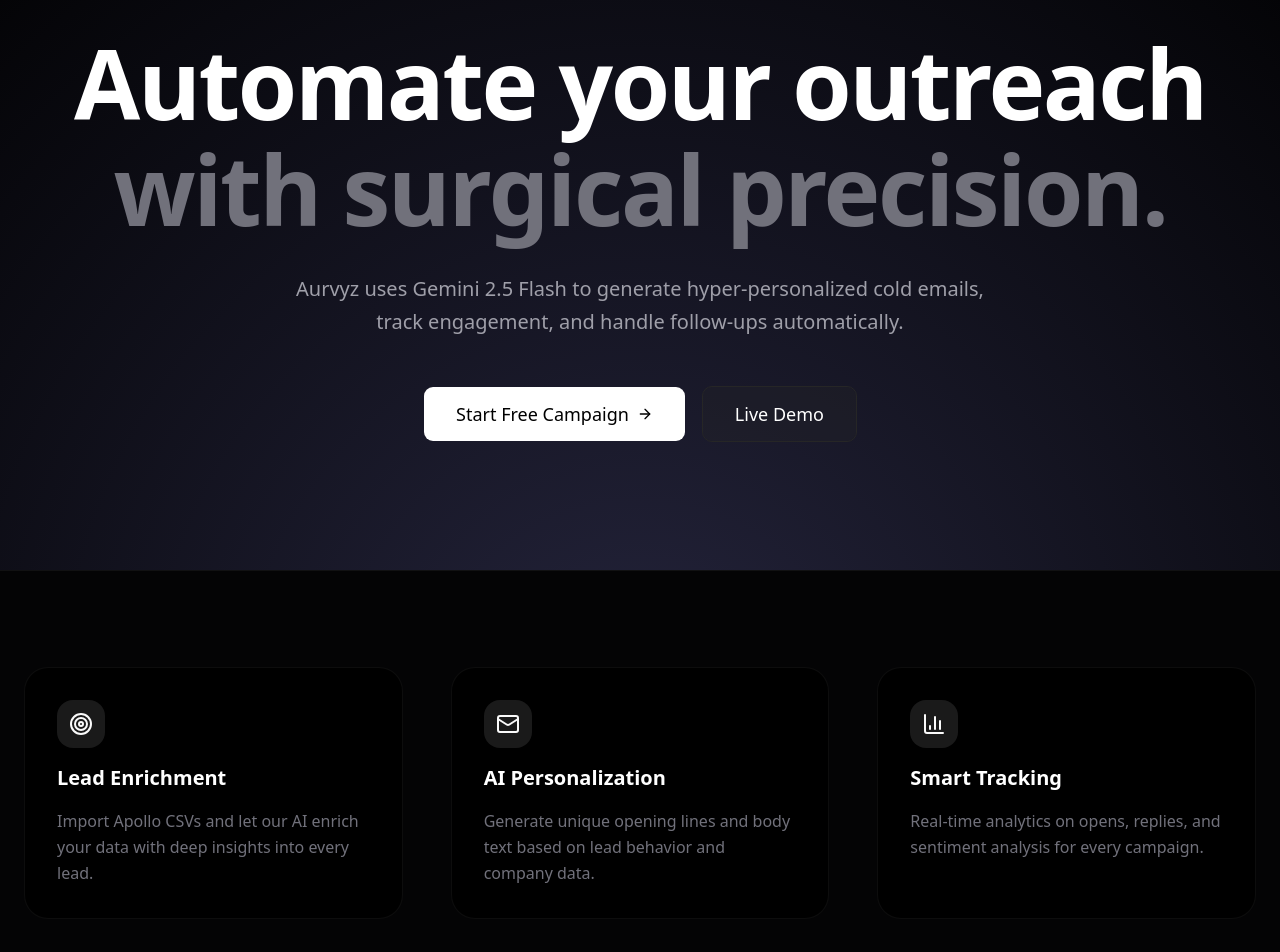
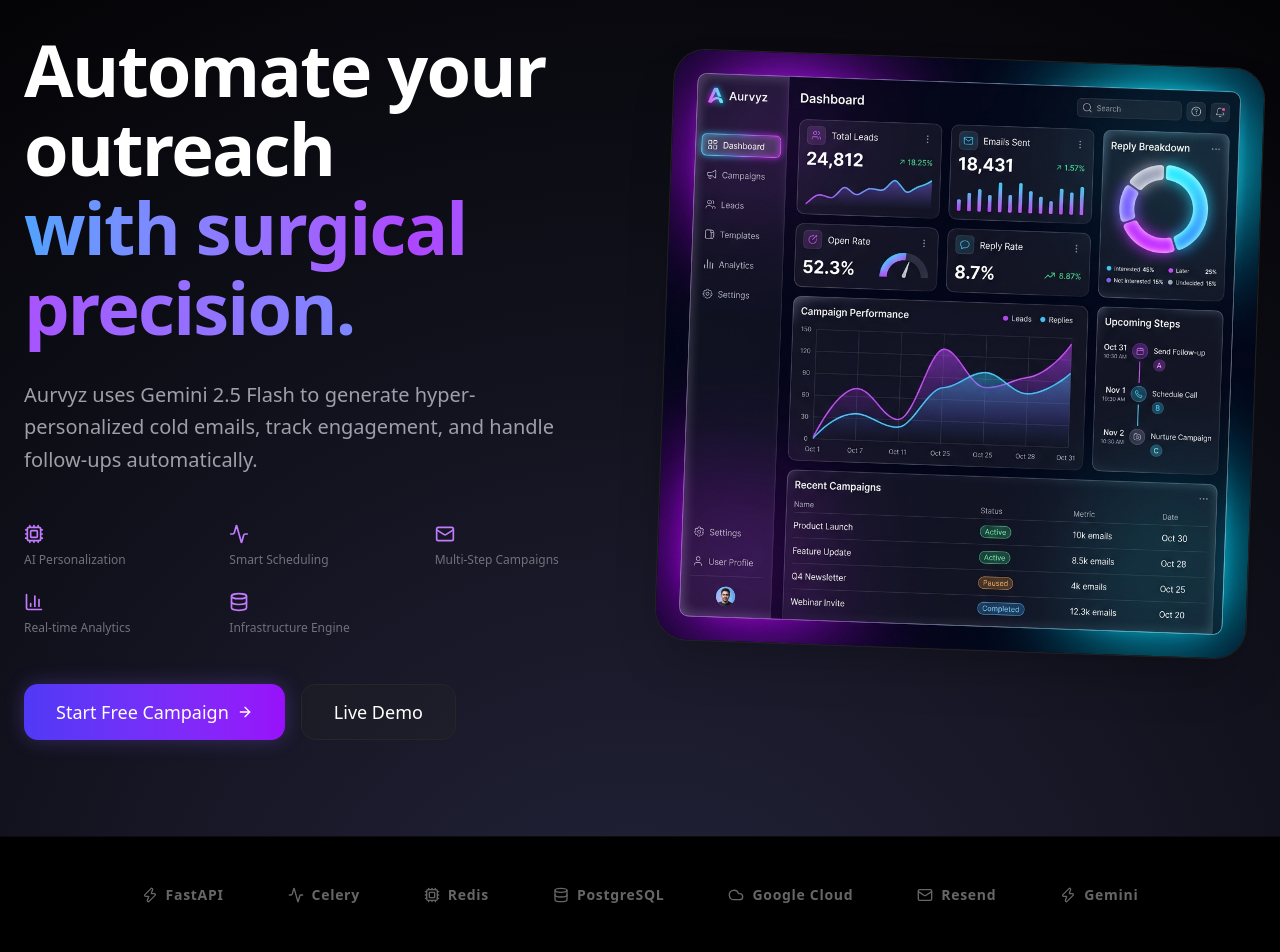
Before and after one commit to Kailas143/autolead, a Next.js app in the folder frontend/: page / in a window 1280 px wide. Shown: the part 240-1192 px from the top of the page. Built offline with nearby package versions, Linux system fonts and the light colour scheme.

Commit message:
feat: redesign landing page hero section with new dashboard preview and tech stack marquee

```diff
--- a/frontend/app/page.tsx
+++ b/frontend/app/page.tsx
@@ -1,10 +1,11 @@
 import Link from "next/link";
+import Image from "next/image";
 import { Button } from "@/components/ui/button";
-import { ArrowRight, BarChart3, Mail, Zap, Target } from "lucide-react";
+import { ArrowRight, BarChart3, Mail, Zap, Target, Cpu, Database, Cloud, Activity, MousePointer2 } from "lucide-react";
 
 export default function LandingPage() {
   return (
-    <div className="flex flex-col min-h-screen bg-black text-white selection:bg-primary/30">
+    <div className="flex flex-col min-h-screen bg-black text-white selection:bg-primary/30 font-sans">
       {/* Navigation */}
       <header className="px-6 lg:px-12 h-20 flex items-center border-b border-white/10 backdrop-blur-md sticky top-0 z-50 bg-black/50">
         <Link href="/" className="flex items-center gap-2 group">
@@ -29,38 +30,97 @@
 
       <main className="flex-1">
         {/* Hero Section */}
-        <section className="relative py-24 lg:py-32 overflow-hidden">
+        <section className="relative pt-24 pb-12 lg:pt-32 lg:pb-24 overflow-hidden">
           <div className="absolute inset-0 bg-[radial-gradient(circle_at_50%_120%,rgba(120,119,198,0.3),rgba(0,0,0,0))]"></div>
-          <div className="container px-4 md:px-6 mx-auto text-center relative z-10">
+
+          <div className="container px-4 md:px-6 mx-auto relative z-10">
+            <div className="grid grid-cols-1 lg:grid-cols-2 gap-12 items-center">
+              <div className="text-left">
                 <div className="inline-flex items-center gap-2 px-3 py-1 rounded-full border border-white/10 bg-white/5 text-zinc-400 text-sm mb-8 animate-in fade-in slide-in-from-bottom-4 duration-1000">
                   <span className="w-2 h-2 rounded-full bg-primary animate-pulse"></span>
-              AI-Powered Outreach for Modern Teams
+                  AI-POWERED OUTREACH FOR MODERN TEAMS
                 </div>
-            <h1 className="text-5xl md:text-7xl lg:text-8xl font-bold tracking-tight mb-8 leading-[1.1]">
+                <h1 className="text-5xl md:text-7xl font-bold tracking-tight mb-8 leading-[1.1]">
                   Automate your outreach <br />
-              <span className="text-zinc-500">with surgical precision.</span>
+                  <span className="bg-gradient-to-r from-blue-400 via-purple-500 to-indigo-400 bg-clip-text text-transparent animate-gradient-x">
+                    with surgical precision.
+                  </span>
                 </h1>
-            <p className="max-w-[700px] mx-auto text-zinc-400 text-lg md:text-xl mb-12 leading-relaxed">
+                <p className="max-w-[540px] text-zinc-400 text-lg md:text-xl mb-12 leading-relaxed">
                   Aurvyz uses Gemini 2.5 Flash to generate hyper-personalized cold emails,
                   track engagement, and handle follow-ups automatically.
                 </p>
-            <div className="flex flex-col sm:flex-row gap-4 justify-center">
+
+                <div className="grid grid-cols-2 sm:grid-cols-3 gap-6 mb-12">
+                  {[
+                    { icon: Cpu, label: "AI Personalization" },
+                    { icon: Activity, label: "Smart Scheduling" },
+                    { icon: Mail, label: "Multi-Step Campaigns" },
+                    { icon: BarChart3, label: "Real-time Analytics" },
+                    { icon: Database, label: "Infrastructure Engine" },
+                  ].map((feature, i) => (
+                    <div key={i} className="flex flex-col gap-2 group">
+                      <feature.icon className="w-5 h-5 text-purple-400 group-hover:scale-110 transition-transform" />
+                      <span className="text-xs text-zinc-500 font-medium">{feature.label}</span>
+                    </div>
+                  ))}
+                </div>
+
+                <div className="flex flex-col sm:flex-row gap-4">
                   <Link href="/register">
-                <Button size="lg" className="h-14 px-8 text-lg bg-white text-black hover:bg-zinc-200 gap-2">
+                    <Button size="lg" className="h-14 px-8 text-lg bg-gradient-to-r from-indigo-600 to-purple-600 text-white hover:opacity-90 gap-2 rounded-xl border-0 shadow-[0_0_20px_rgba(139,92,246,0.3)]">
                       Start Free Campaign <ArrowRight className="w-5 h-5" />
                     </Button>
                   </Link>
                   <Link href="/login">
-                <Button size="lg" variant="outline" className="h-14 px-8 text-lg border-white/10 hover:bg-white/5 text-white">
+                    <Button size="lg" variant="outline" className="h-14 px-8 text-lg border-white/10 hover:bg-white/5 text-white rounded-xl">
                       Live Demo
                     </Button>
                   </Link>
                 </div>
               </div>
+
+              <div className="relative group perspective-1000">
+                <div className="absolute -inset-1 bg-gradient-to-r from-primary/20 to-purple-500/20 rounded-[2rem] blur-2xl group-hover:opacity-100 transition duration-1000 opacity-0"></div>
+                <div className="relative bg-zinc-950 border border-white/10 rounded-[2rem] overflow-hidden shadow-2xl transition-transform duration-500 group-hover:scale-[1.02] rotate-2 group-hover:rotate-0">
+                  <Image
+                    src="/dashboard-preview.png"
+                    alt="Aurvyz Dashboard Preview"
+                    width={1200}
+                    height={800}
+                    className="w-full h-auto"
+                    priority
+                  />
+                </div>
+              </div>
+            </div>
+          </div>
+        </section>
+
+        {/* Tech Stack Marquee-style Section */}
+        <section className="py-12 border-y border-white/5 bg-black/50 overflow-hidden">
+          <div className="container px-4 mx-auto">
+            <div className="flex flex-wrap justify-center items-center gap-8 md:gap-16 opacity-40 grayscale hover:grayscale-0 transition-all duration-500">
+              {[
+                { name: "FastAPI", icon: Zap },
+                { name: "Celery", icon: Activity },
+                { name: "Redis", icon: Cpu },
+                { name: "PostgreSQL", icon: Database },
+                { name: "Google Cloud", icon: Cloud },
+                { name: "Resend", icon: Mail },
+                { name: "Gemini", icon: Zap },
+              ].map((tech) => (
+                <div key={tech.name} className="flex items-center gap-2 text-sm font-semibold tracking-wider">
+                  <tech.icon className="w-4 h-4" />
+                  {tech.name}
+                </div>
+              ))}
+            </div>
+          </div>
         </section>
 
         {/* Features Section */}
-        <section className="py-24 border-t border-white/5 bg-zinc-950/50">
+        <section className="py-24 bg-zinc-950/50">
           <div className="container px-4 md:px-6 mx-auto">
             <div className="grid grid-cols-1 md:grid-cols-3 gap-12">
               <div className="flex flex-col gap-4 p-8 rounded-3xl border border-white/5 bg-black hover:border-primary/50 transition-colors group">
@@ -96,6 +156,11 @@
       </main>
 
       <footer className="py-12 border-t border-white/5 text-center text-zinc-600">
+        <div className="flex justify-center gap-6 mb-6">
+          <Link href="#" className="hover:text-white transition-colors">Privacy</Link>
+          <Link href="#" className="hover:text-white transition-colors">Terms</Link>
+          <Link href="#" className="hover:text-white transition-colors">Contact</Link>
+        </div>
         <p>© 2026 Aurvyz. Built for high-performance outreach.</p>
       </footer>
     </div>
```
Also changed, not shown: frontend/public/dashboard-preview.png (added). Lines whose indentation alone changed are shown as unchanged.
